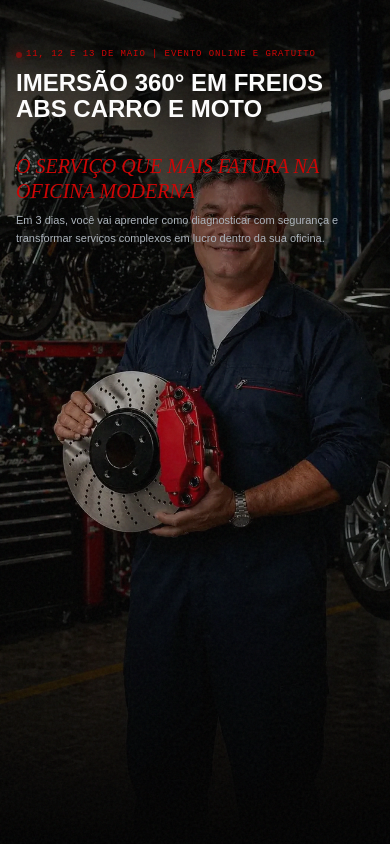
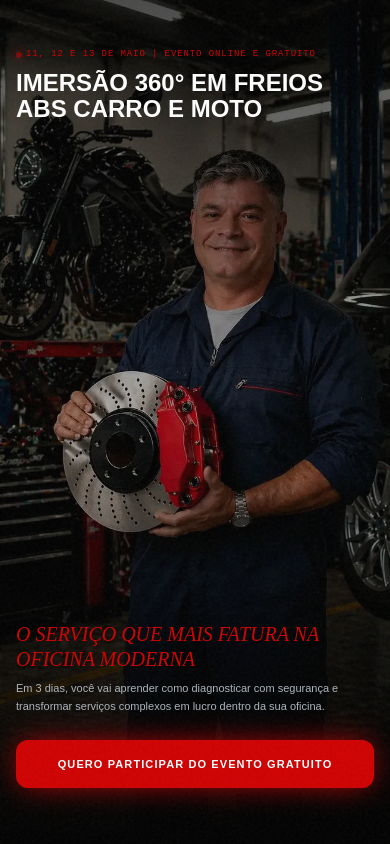
Before and after one commit to felipebarbosavasconcelos13-coder/pagina-de-captura-abs, a React (Vite) app: page / in a window 390 px wide. Shown: the top 844 px of the page. Built offline with nearby package versions, Linux system fonts and the light colour scheme.

Commit message:
revert: text positioning and fix: mobile button visibility by removing animation class

```diff
--- a/src/components/Hero.jsx
+++ b/src/components/Hero.jsx
@@ -193,7 +193,7 @@ export default function Hero() {
       <div className="relative z-10 w-full max-w-7xl mx-auto px-4 sm:px-6 flex-1 flex flex-col">
         <div className="grid grid-cols-1 lg:grid-cols-2 gap-8 lg:gap-12 flex-1">
           {/* Left Content (Text) */}
-          <div className="flex flex-col justify-start lg:justify-center h-full py-4 md:py-0 gap-6 md:gap-0">
+          <div className="flex flex-col justify-between lg:justify-center h-full py-4 md:py-0">
             {/* Top Content (Date & Main Title) */}
             <div className="flex flex-col">
               <div className="hero-elem font-data text-[#D00000] tracking-widest text-[9px] md:text-sm mb-2 md:mb-6 flex items-center gap-1 md:gap-3">
@@ -207,7 +207,7 @@ export default function Hero() {
             </div>
 
             {/* Bottom Content (Subtitle, Desc & Button) */}
-            <div className="flex flex-col lg:mt-0">
+            <div className="flex flex-col mt-auto lg:mt-0">
               <span className="hero-elem block text-[#D00000] font-drama italic text-[1.25rem] sm:text-[1.6rem] leading-tight md:text-5xl lg:text-6xl mb-2 md:mb-4 normal-case">
                 O SERVIÇO QUE MAIS FATURA NA OFICINA MODERNA
               </span>
@@ -219,7 +219,7 @@ export default function Hero() {
               {/* CTA Mobile Button */}
               <button
                 onClick={() => setIsModalOpen(true)}
-                className="lg:hidden hero-elem w-full bg-[#D00000] hover:bg-[#A00000] text-white py-4 rounded-xl font-heading font-bold uppercase tracking-widest text-[11px] shadow-[0_0_30px_-5px_#D00000] transition-all active:scale-95 relative z-[30]"
+                className="block lg:hidden w-full bg-[#D00000] hover:bg-[#A00000] text-white py-4 rounded-xl font-heading font-bold uppercase tracking-widest text-[11px] shadow-[0_0_30px_-5px_#D00000] transition-all active:scale-95 relative z-[30] mt-2"
               >
                 QUERO PARTICIPAR DO EVENTO GRATUITO
               </button>
```
